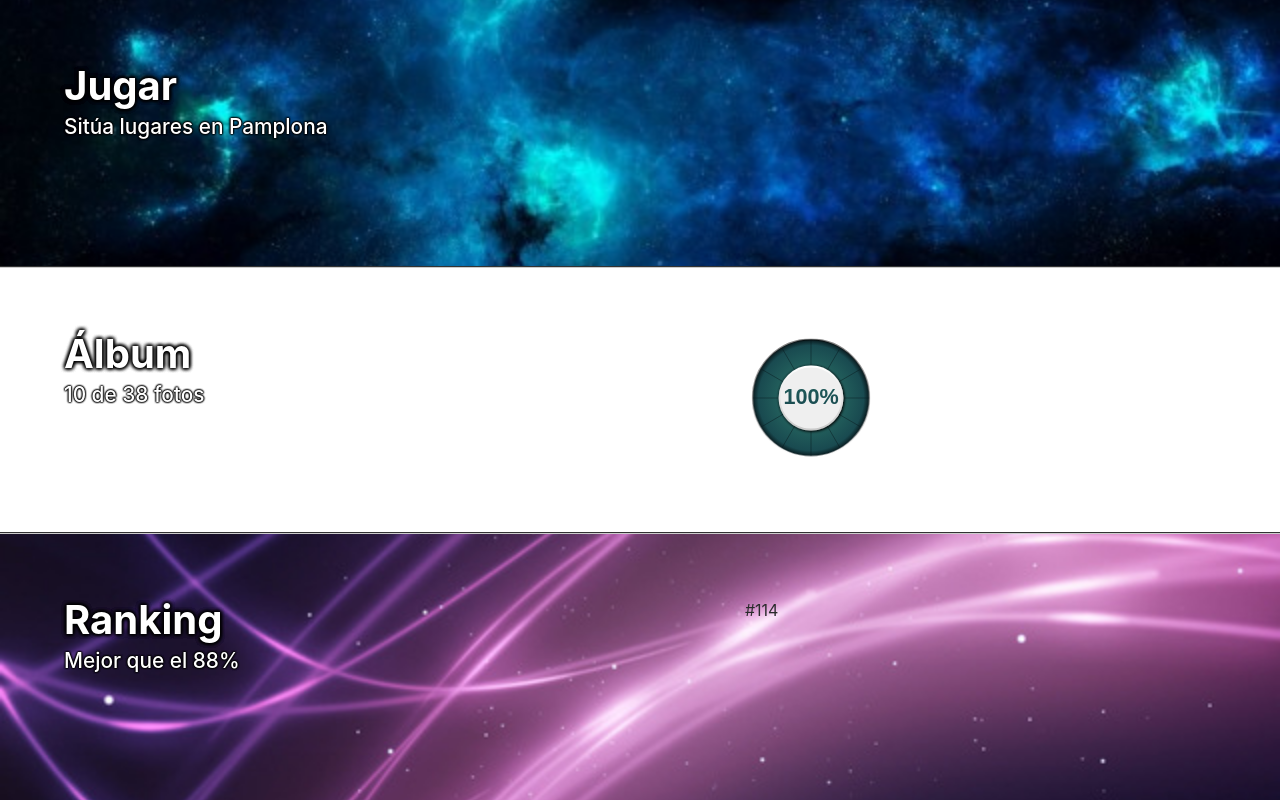
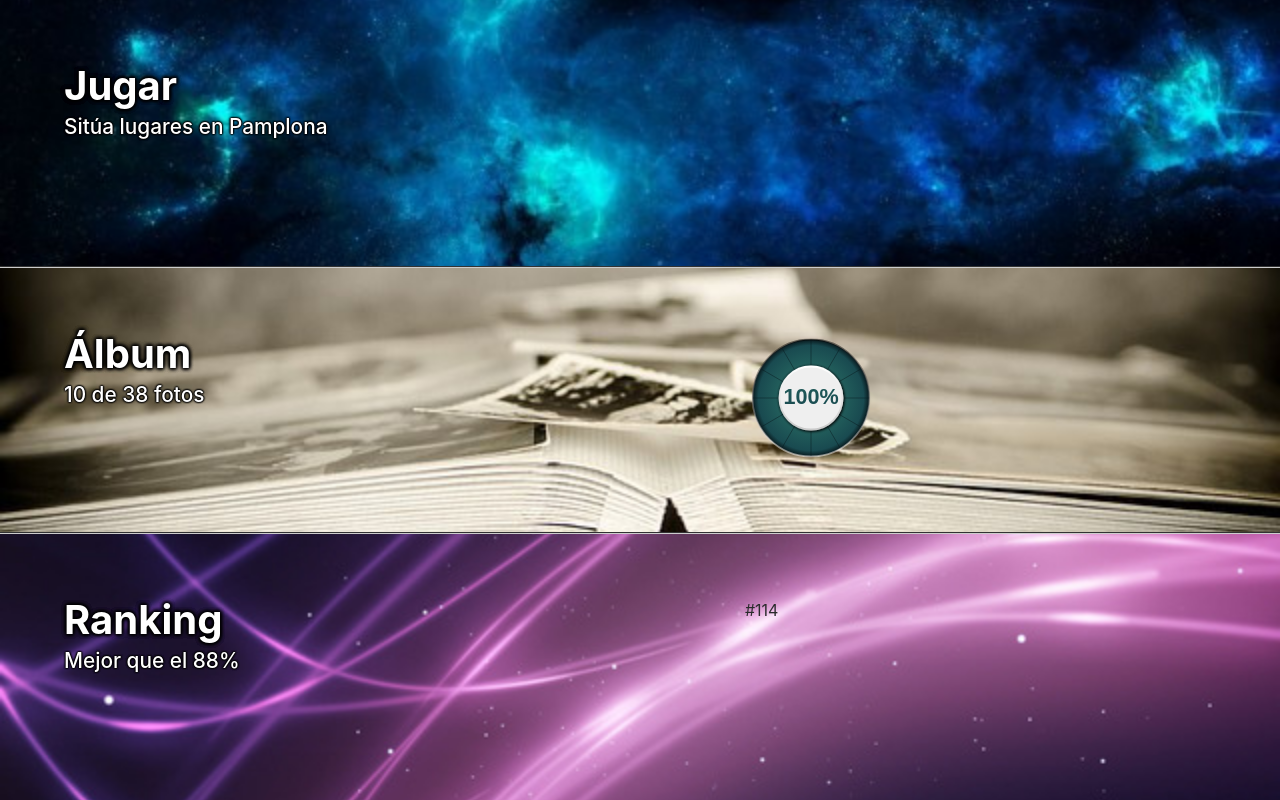
Before and after one commit to lukegothic/ctc, a plain HTML site: page menu.html in a window 1280 px wide. Drawn offline with nearby package versions, Linux system fonts and the light colour scheme.

Commit message:
fondo collection

```diff
--- a/css/main.css
+++ b/css/main.css
@@ -75,7 +75,7 @@ header .timer {
   height:33.34%;
   border-top: 1px solid #ccc;
   border-bottom: 1px solid #333;
-  background: url(../img/menu/collectiaon.jpg) no-repeat center center;
+  background: url(../img/menu/collection.jpg) no-repeat center center;
   background-size: cover;
 }
 #menu li.collection svg {
```
